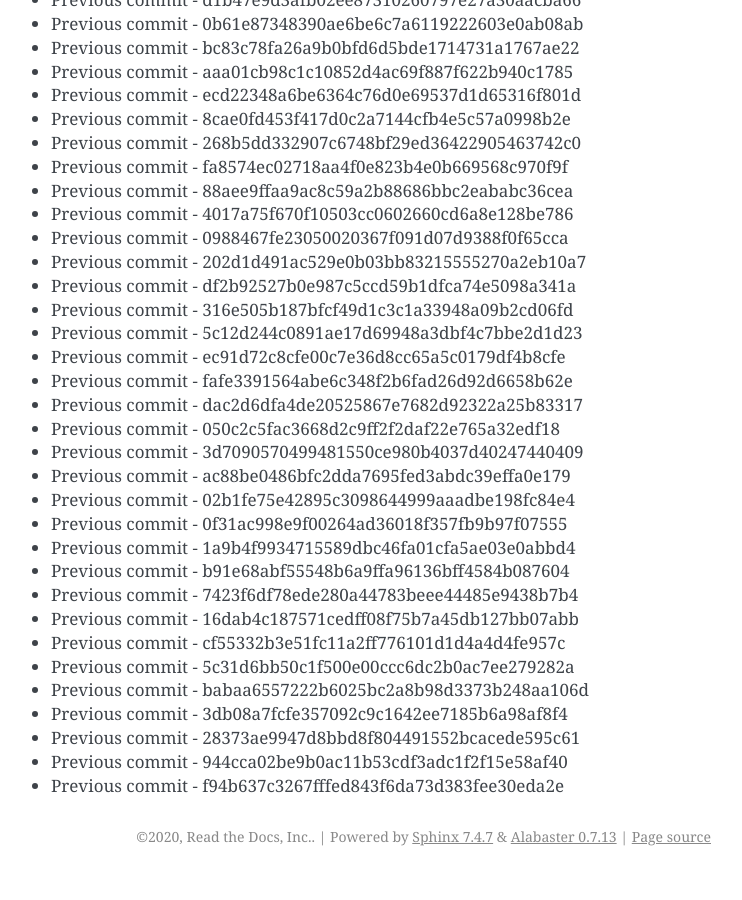
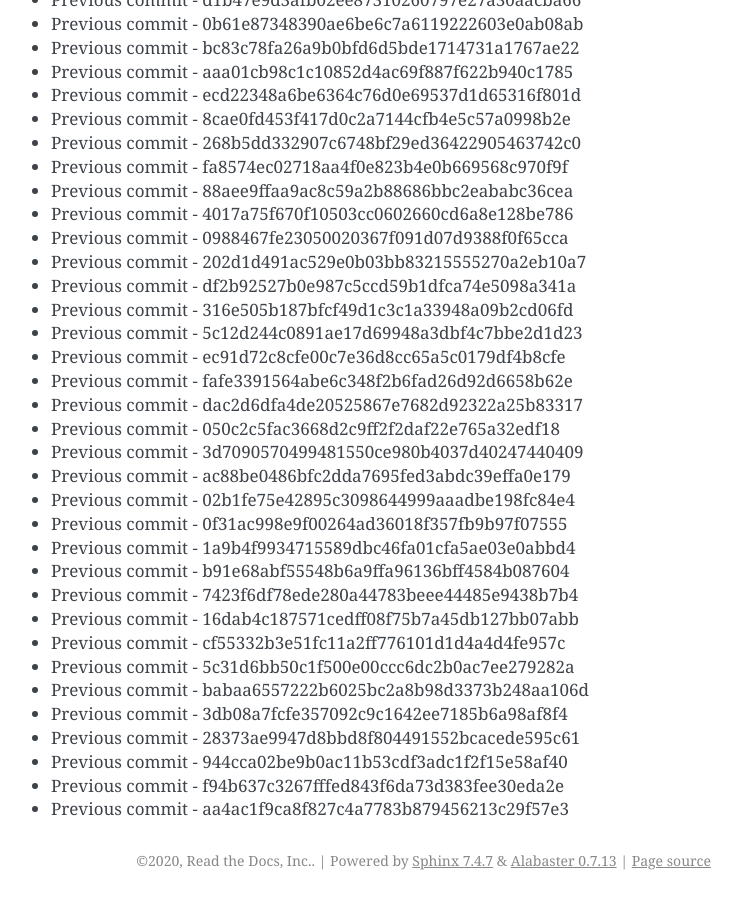
Before and after one commit to readthedocs/rtd-git-stresstest, a Sphinx documentation site: the page built from docs/updates.rst, in a window 1280 px wide and 900 px high, scrolled down 92892 px. Shown: the whole window, without its empty margins (399-1141 px from the left). Built offline with Sphinx 7.4.7, drawn with Linux system fonts in a browser that asks for light colours; before the commit the page ends 93768 px from its top, so only the background shows below that.

Commit message:
Generating commit from previous: aa4ac1f9ca8f827c4a7783b879456213c29f57e3

```diff
--- a/docs/updates.rst
+++ b/docs/updates.rst
@@ -3935,3 +3935,4 @@ It can be tested for any performance characteristics.
 * Previous commit - 28373ae9947d8bbd8f804491552bcacede595c61
 * Previous commit - 944cca02be9b0ac11b53cdf3adc1f2f15e58af40
 * Previous commit - f94b637c3267fffed843f6da73d383fee30eda2e
+* Previous commit - aa4ac1f9ca8f827c4a7783b879456213c29f57e3
```
